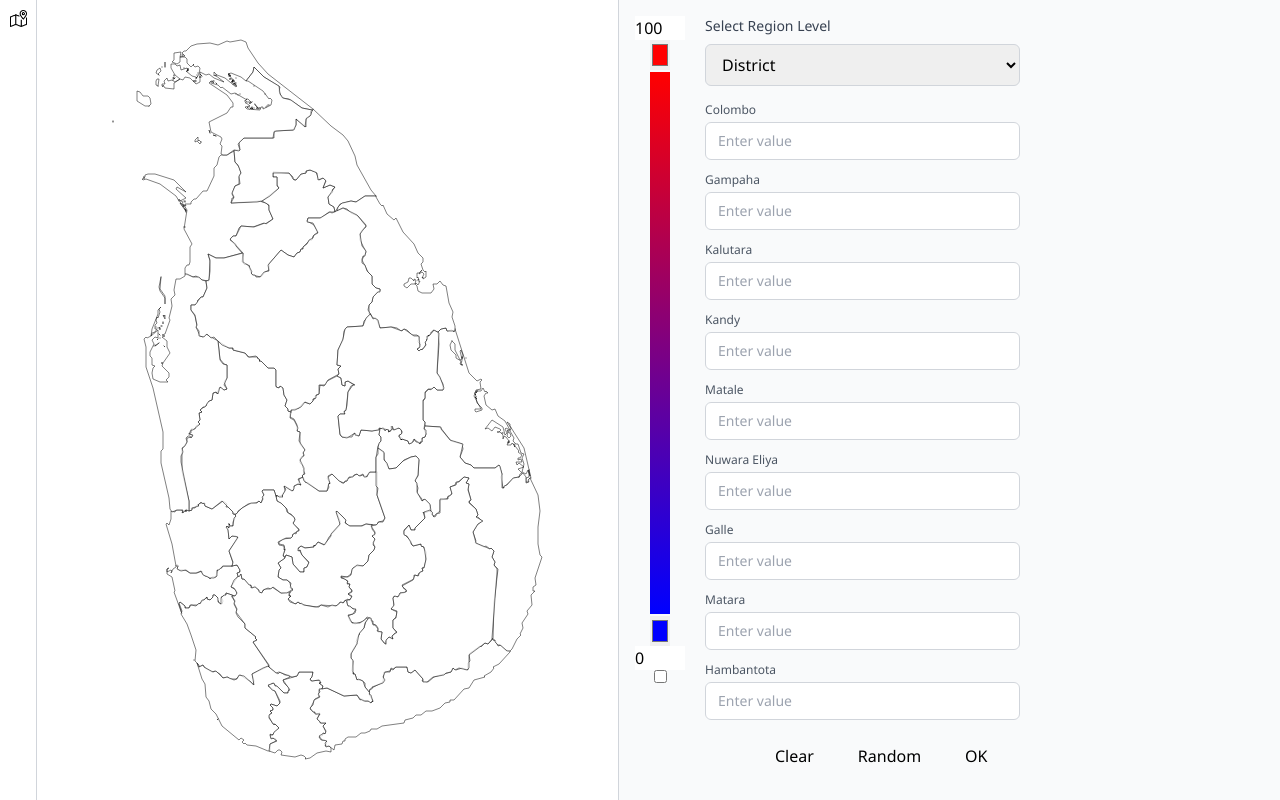
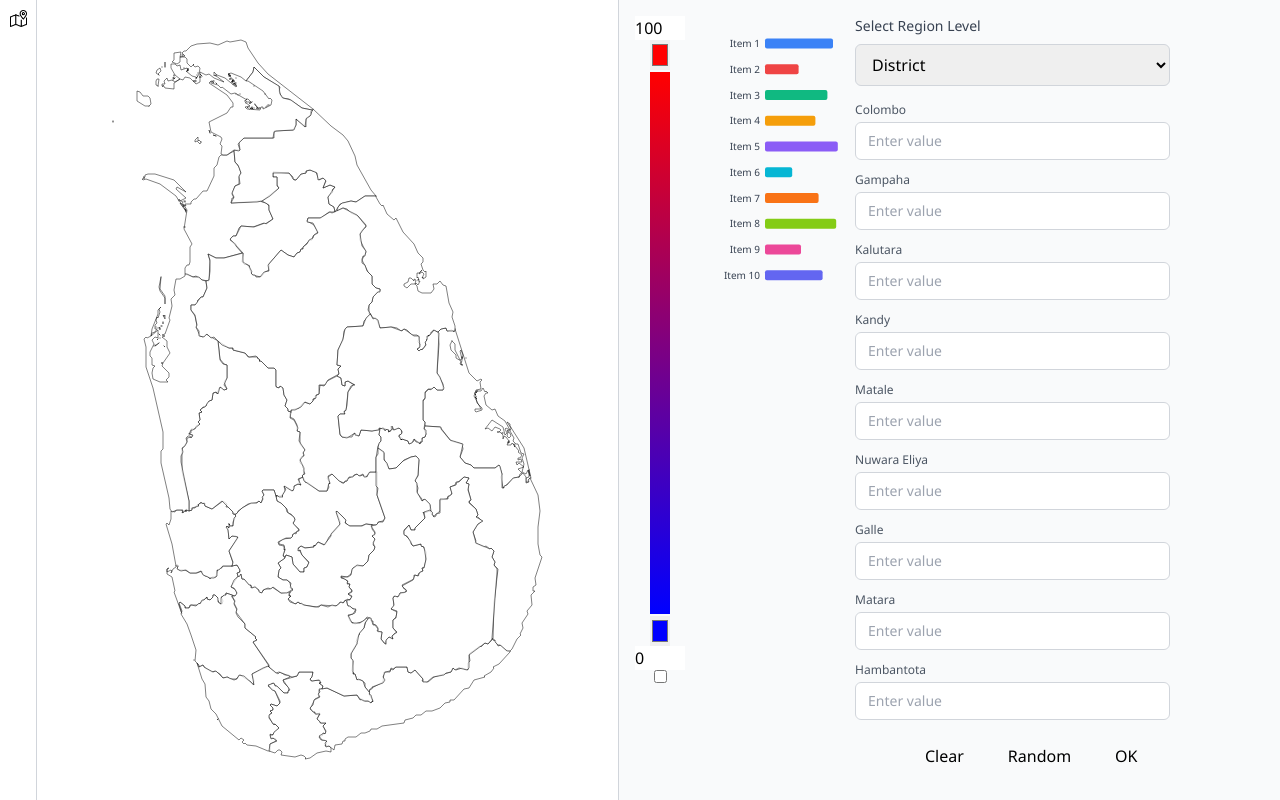
Before and after one commit to Dhammika-Mahendra/slgeogrid, a React (Vite) app: page / in a window 1280 px wide. Built offline with nearby package versions, Linux system fonts and the light colour scheme.

Commit message:
horizontal bar chart init

```diff
--- a/package.json
+++ b/package.json
@@ -10,6 +10,11 @@
     "preview": "vite preview"
   },
   "dependencies": {
+    "@visx/axis": "^3.12.0",
+    "@visx/group": "^3.12.0",
+    "@visx/responsive": "^3.12.0",
+    "@visx/scale": "^3.12.0",
+    "@visx/shape": "^3.12.0",
     "daisyui": "^5.0.50",
     "leaflet": "^1.9.4",
     "react": "^19.1.1",
--- /dev/null
+++ b/src/components/UI/Drawer/Chart.jsx
@@ -0,0 +1,79 @@
+import React from 'react';
+import { Bar } from '@visx/shape';
+import { Group } from '@visx/group';
+import { scaleBand, scaleLinear } from '@visx/scale';
+
+// Dummy data with 10 records
+const data = [
+  { label: 'Item 1', value: 85, color: '#3b82f6' },
+  { label: 'Item 2', value: 42, color: '#ef4444' },
+  { label: 'Item 3', value: 78, color: '#10b981' },
+  { label: 'Item 4', value: 63, color: '#f59e0b' },
+  { label: 'Item 5', value: 91, color: '#8b5cf6' },
+  { label: 'Item 6', value: 34, color: '#06b6d4' },
+  { label: 'Item 7', value: 67, color: '#f97316' },
+  { label: 'Item 8', value: 89, color: '#84cc16' },
+  { label: 'Item 9', value: 45, color: '#ec4899' },
+  { label: 'Item 10', value: 72, color: '#6366f1' }
+];
+
+export default function Chart() {
+  const width = 150;
+  const height = 300;
+  const margin = { top: 20, right: 10, bottom: 20, left: 60 };
+
+  // Chart dimensions
+  const xMax = width - margin.left - margin.right;
+  const yMax = height - margin.top - margin.bottom;
+
+  // Scales
+  const yScale = scaleBand({
+    range: [0, yMax],
+    domain: data.map(d => d.label),
+    padding: 0.1,
+  });
+
+  const xScale = scaleLinear({
+    range: [0, xMax],
+    domain: [0, 100],
+  });
+
+  return (
+    <div>
+      <svg width={width} height={height}>
+        <Group left={margin.left} top={margin.top}>
+          {data.map((d, i) => {
+            const barHeight = 10; // Fixed bar width (thickness) of 10px
+            const barWidth = xScale(d.value); // Length based on data value
+            const barY = yScale(d.label);
+
+            return (
+              <Group key={`bar-${i}`}>
+                {/* Bar */}
+                <Bar
+                  x={0}
+                  y={barY}
+                  width={barWidth}
+                  height={barHeight}
+                  fill={d.color}
+                  rx={2}
+                />
+                {/* Y-axis label (smaller font) */}
+                <text
+                  x={-5}
+                  y={barY + barHeight / 2}
+                  dy="0.35em"
+                  textAnchor="end"
+                  fontSize="10px"
+                  fill="#374151"
+                >
+                  {d.label}
+                </text>
+              </Group>
+            );
+          })}
+        </Group>
+      </svg>
+    </div>
+  );
+}
--- a/src/components/UI/Drawer/Drawer.jsx
+++ b/src/components/UI/Drawer/Drawer.jsx
@@ -1,6 +1,7 @@
 import React from 'react'
 import DataForm from './DataForm'
 import ColorScale from './ColorScale'
+import Chart from './Chart'
 
 export default function Drawer() {
 
@@ -18,6 +19,7 @@ export default function Drawer() {
   return (
       <div className="w-full h-screen bg-gray-50 border-l border-gray-300 shadow-lg p-4 flex overflow-hidden">
         <ColorScale colorScale={colorScale} setColorScale={setColorScale} />
+        <Chart />
         <DataForm min={colorScale.minValue} max={colorScale.maxValue} minColor={colorScale.minColor} maxColor={colorScale.maxColor} />
       </div>
   )
```
Also changed, not shown: 1 other file (tests, documents, lock files or other folders).
